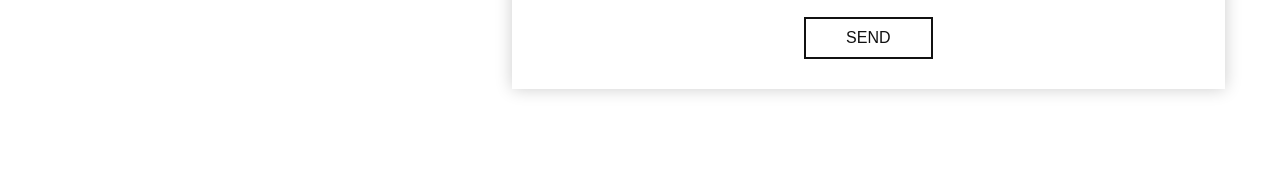
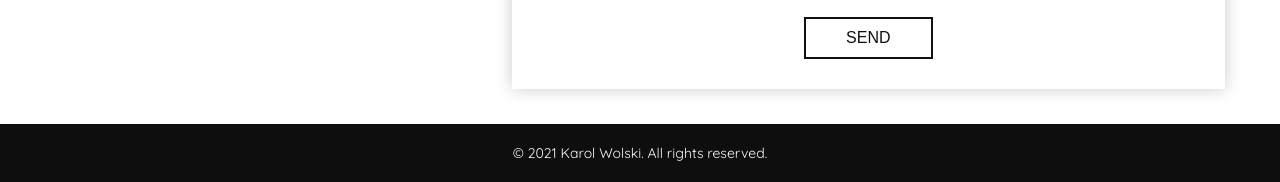
Before and after one commit to karol-wolski/portfolio-one-page, a website built with webpack: page src/index.html in a window 1280 px wide. Shown: the part 3567-3749 px from the top of the page. Before the commit the page ends 3691 px from the top, so only its background shows below. Built offline with nearby package versions, Linux system fonts and the light colour scheme.

Commit message:
feat: footer (#10)

```diff
--- a/src/index.html
+++ b/src/index.html
@@ -355,6 +355,9 @@
         </div>
       </div>
     </section>
+    <footer class="footer">
+      <p class="footer__desc">© 2021 Karol Wolski. All rights reserved.</p>
+    </footer>
 
     <template class="portfolio-item-template">
       <div class="portfolio__item">
--- a/src/scss/style.scss
+++ b/src/scss/style.scss
@@ -636,3 +636,11 @@ html {
     }
   }
 }
+
+.footer {
+  font-size: $fs9;
+  background: $black100;
+  color: $grey200;
+  padding: 2rem;
+  text-align: center;
+}
```
